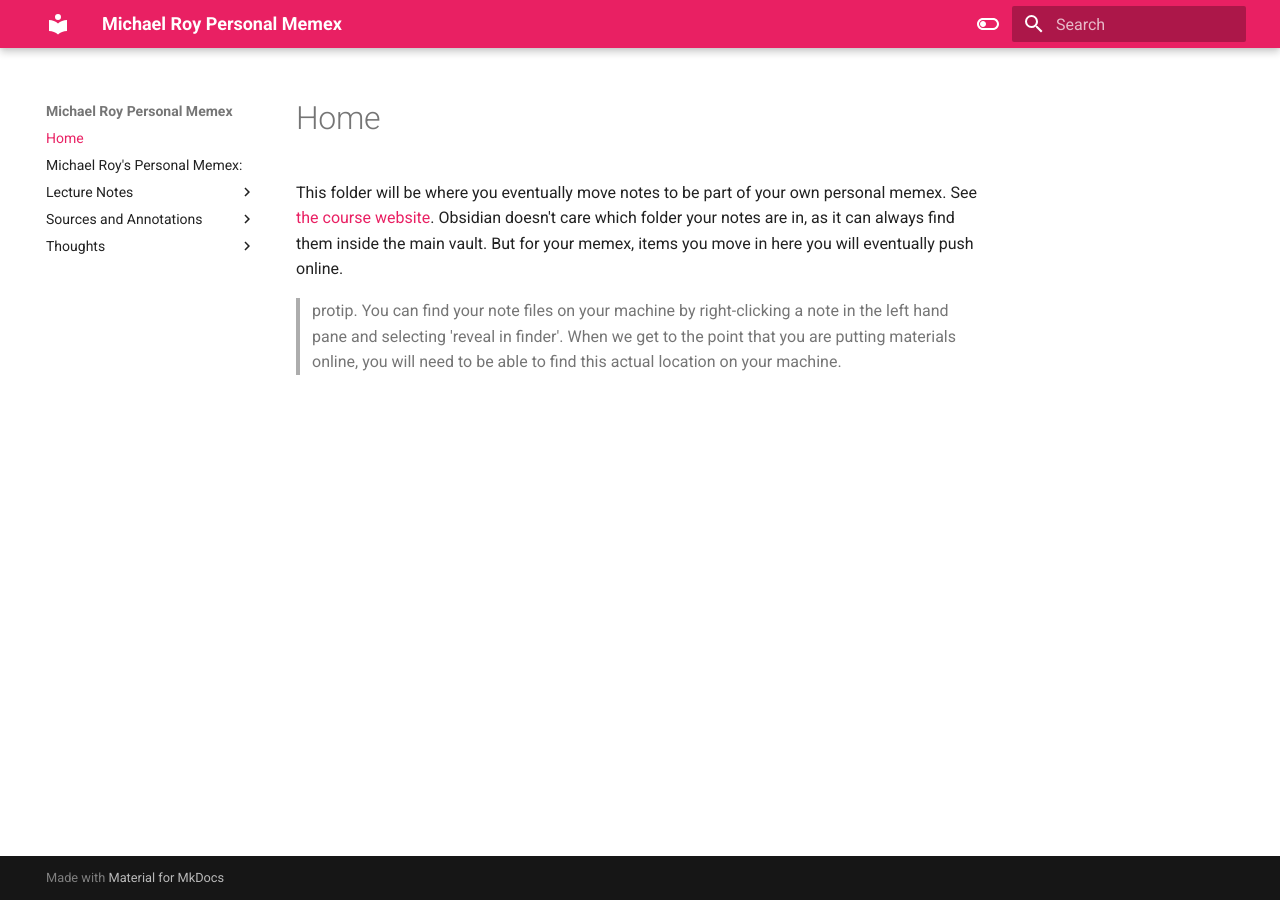
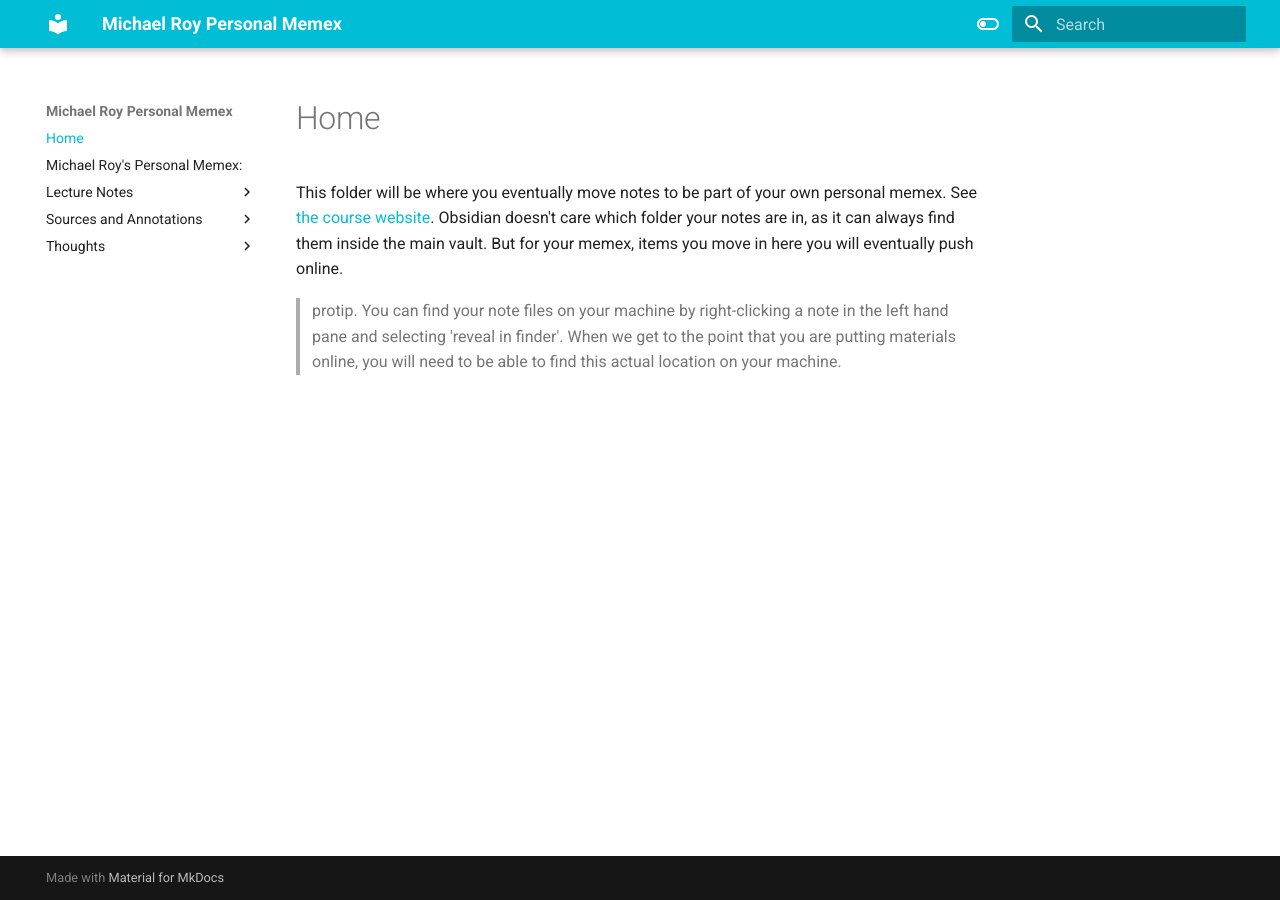
Before and after one commit to themike92/memex-HIST1900, an MkDocs documentation site: the page built from docs/index.md, in a window 1280 px wide. Built offline with MkDocs 1.6.1 and Material for MkDocs 9.7.7, drawn with Linux system fonts in a browser that asks for light colours.

Commit message:
Update mkdocs.yml

```diff
--- a/mkdocs.yml
+++ b/mkdocs.yml
@@ -7,8 +7,8 @@ theme:
     # Light mode
     - media: "(prefers-color-scheme: light)"
       scheme: default
-      primary: pink
-      accent: indigo
+      primary: cyan
+      accent: orange
       toggle:
         icon: material/toggle-switch-off-outline
         name: Switch to dark mode
```
